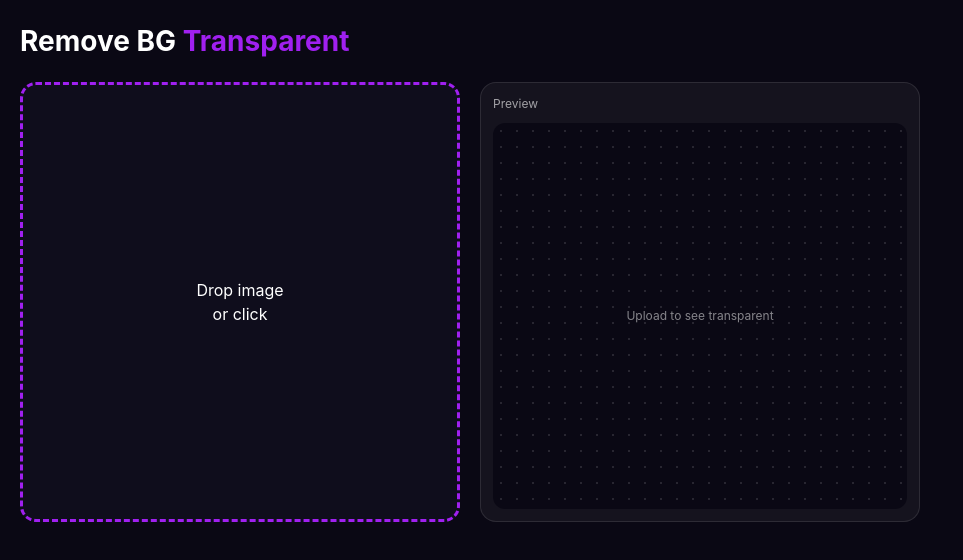
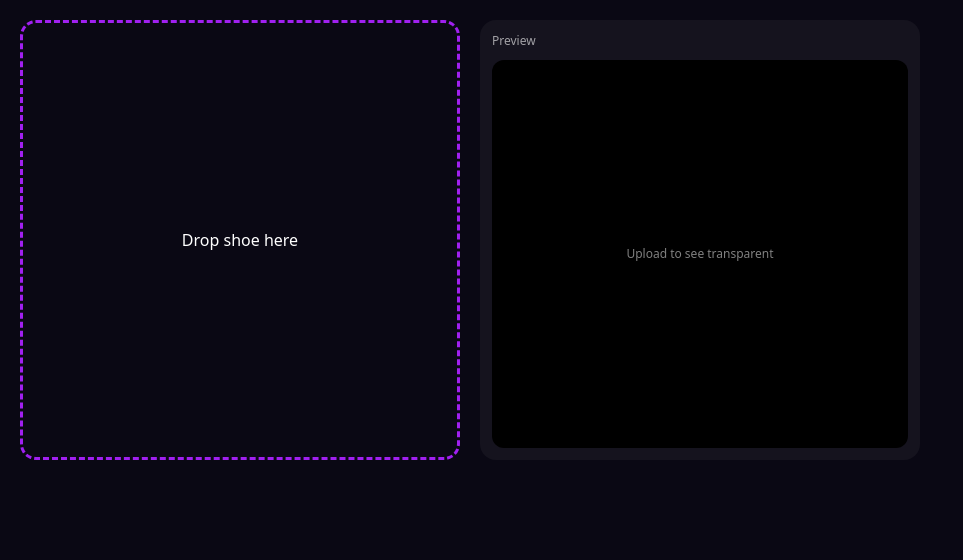
Before and after one commit to deenu747-wq/-pinna3d, a Next.js app: page / in a window 1280 px wide. Shown: the top 560 px of the page, without its empty margins (0-963 px from the left). Built offline with nearby package versions, Linux system fonts and the light colour scheme.

Commit message:
Update page.tsx

```diff
--- a/app/page.tsx
+++ b/app/page.tsx
@@ -6,7 +6,6 @@ export default function Page(){
   const [output,setOutput]=useState("")
   const [done,setDone]=useState(false)
   const [loading,setLoading]=useState(false)
-  const [status,setStatus]=useState("")
   const fileRef=useRef<HTMLInputElement>(null)
 
   const checker = {
@@ -14,50 +13,39 @@ export default function Page(){
     backgroundImage:`linear-gradient(45deg, #2a2a2a 25%, transparent 25%), linear-gradient(-45deg, #2a2a2a 25%, transparent 25%), linear-gradient(45deg, transparent 75%, #2a2a2a 75%), linear-gradient(-45deg, transparent 75%, #2a2a2a 75%)`,
     backgroundSize:'20px 20px',
     backgroundPosition:'0 0, 0 10px, 10px -10px, -10px 0px'
-  } as const
-
-  const dark = {
-    background:'#0A0814',
-    backgroundImage:'radial-gradient(rgba(255,255,255,0.12) 1px, transparent 1px)',
-    backgroundSize:'16px 16px'
-  } as const
+  } as any
 
   const onFile = async (e:any)=>{
-    const f = e.dataTransfer?.files?.[0] || e.target?.files?.[0] || e.target?.files?.[0]
+    const f = e.dataTransfer?.files?.[0] || e.target?.files?.[0]
     if(!f) return
-    const url = URL.createObjectURL(f)
-    setPreview(url)
+    setPreview(URL.createObjectURL(f))
+    setLoading(true)
     setDone(false)
-    setOutput("")
-    setLoading(true)
-    setStatus("Loading AI model...")
     try{
-      const { removeBackground } = await import("@imgly/background-removal")
-      setStatus("Removing background...")
-      const blob = await removeBackground(f)
+      // dynamic import only in browser, not during build
+      const mod = await import("@imgly/background-removal")
+      const blob = await mod.removeBackground(f)
       setOutput(URL.createObjectURL(blob))
       setDone(true)
-      setStatus("Done - Transparent ready!")
     }catch(err:any){
-      setStatus("Error: "+err.message)
+      alert("BG Error: "+err.message)
     }
     setLoading(false)
   }
 
   return(
-    <div style={{background:'#0A0814',minHeight:'100vh',color:'#fff',padding:'20px',fontFamily:'Inter'}}>
-      <h1 style={{fontSize:'28px',fontWeight:700}}>Remove BG <span style={{color:'#A020F0'}}>Transparent</span></h1>
-      <div style={{display:'grid',gridTemplateColumns:'1fr 1fr',gap:'20px',marginTop:'20px',maxWidth:'900px'}}>
-        <div style={{aspectRatio:'1/1',border:'3px dashed #A020F0',borderRadius:'16px',display:'grid',placeItems:'center',cursor:'pointer',overflow:'hidden',background:'#0F0D1C'}} onClick={()=>fileRef.current?.click()} onDragOver={e=>e.preventDefault()} onDrop={onFile}>
+    <div style={{background:'#0A0814',minHeight:'100vh',color:'#fff',padding:20}}>
+      <div style={{display:'grid',gridTemplateColumns:'1fr 1fr',gap:20,maxWidth:900}}>
+        <div style={{aspectRatio:'1/1',border:'3px dashed #A020F0',borderRadius:16,display:'grid',placeItems:'center',cursor:'pointer',overflow:'hidden'}} onClick={()=>fileRef.current?.click()} onDragOver={e=>e.preventDefault()} onDrop={onFile}>
           <input ref={fileRef} type="file" hidden accept="image/*" onChange={onFile}/>
-          {preview? <img src={preview} style={{width:'100%',height:'100%',objectFit:'contain'}} alt="preview"/> : <div style={{textAlign:'center'}}>Drop image<br/>or click</div>}
+          {preview? <img src={preview} style={{width:'100%',height:'100%',objectFit:'contain'}}/> : <div>Drop shoe here</div>}
         </div>
-        <div style={{aspectRatio:'1/1',borderRadius:'16px',display:'flex',flexDirection:'column',padding:'12px',background:'#15131E',border:'1px solid rgba(255,255,255,0.1)'}}>
-          <div style={{fontSize:'12px',opacity:0.6}}>{loading?status:done?"✓ Checker = Transparent":"Preview"}</div>
-          <div style={{flex:1,marginTop:'10px',borderRadius:'12px',display:'grid',placeItems:'center',...(done&&output?checker:dark)}}>
-            {loading?<div style={{background:'rgba(0,0,0,0.6)',padding:'8px 12px',borderRadius:'8px',fontSize:'12px'}}>{status}</div>:done&&output?<img src={output} style={{maxWidth:'90%',maxHeight:'90%',objectFit:'contain'}} alt="result"/>:<div style={{opacity:0.5,fontSize:'12px',textAlign:'center'}}>Upload to see transparent</div>}
+        <div style={{aspectRatio:'1/1',borderRadius:16,background:'#15131E',padding:12,display:'flex',flexDirection:'column'}}>
+          <div style={{fontSize:12,opacity:0.6}}>{loading?"Removing...":done?"✓ Checker = Proof":"Preview"}</div>
+          <div style={{flex:1,marginTop:10,borderRadius:12,display:'grid',placeItems:'center',...(done?checker:{background:'#000'})}}>
+            {done&&output? <img src={output} style={{maxWidth:'90%',maxHeight:'90%'}}/> : <div style={{fontSize:12,opacity:0.5}}>Upload to see transparent</div>}
           </div>
-          {done&&<button onClick={()=>{const a=document.createElement('a');a.href=output;a.download='transparent.png';a.click()}} style={{marginTop:'10px',background:'#A020F0',border:'none',padding:'10px',borderRadius:'8px',color:'#fff',cursor:'pointer'}}>Download PNG</button>}
+          {done&&<button onClick={()=>{const a=document.createElement('a');a.href=output;a.download='shoe-transparent.png';a.click()}} style={{marginTop:10,background:'#A020F0',padding:10,borderRadius:8,color:'#fff',border:'none'}}>Download PNG</button>}
         </div>
       </div>
     </div>
```
